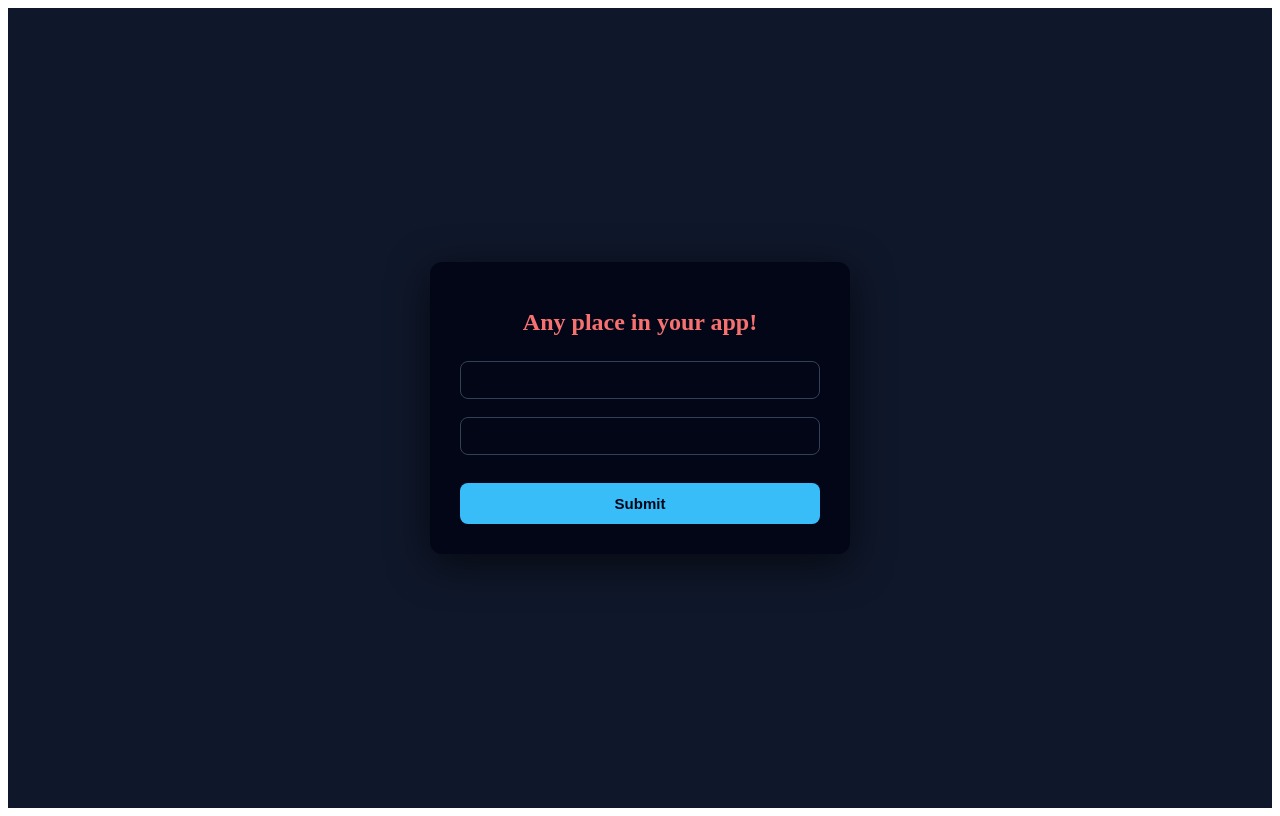
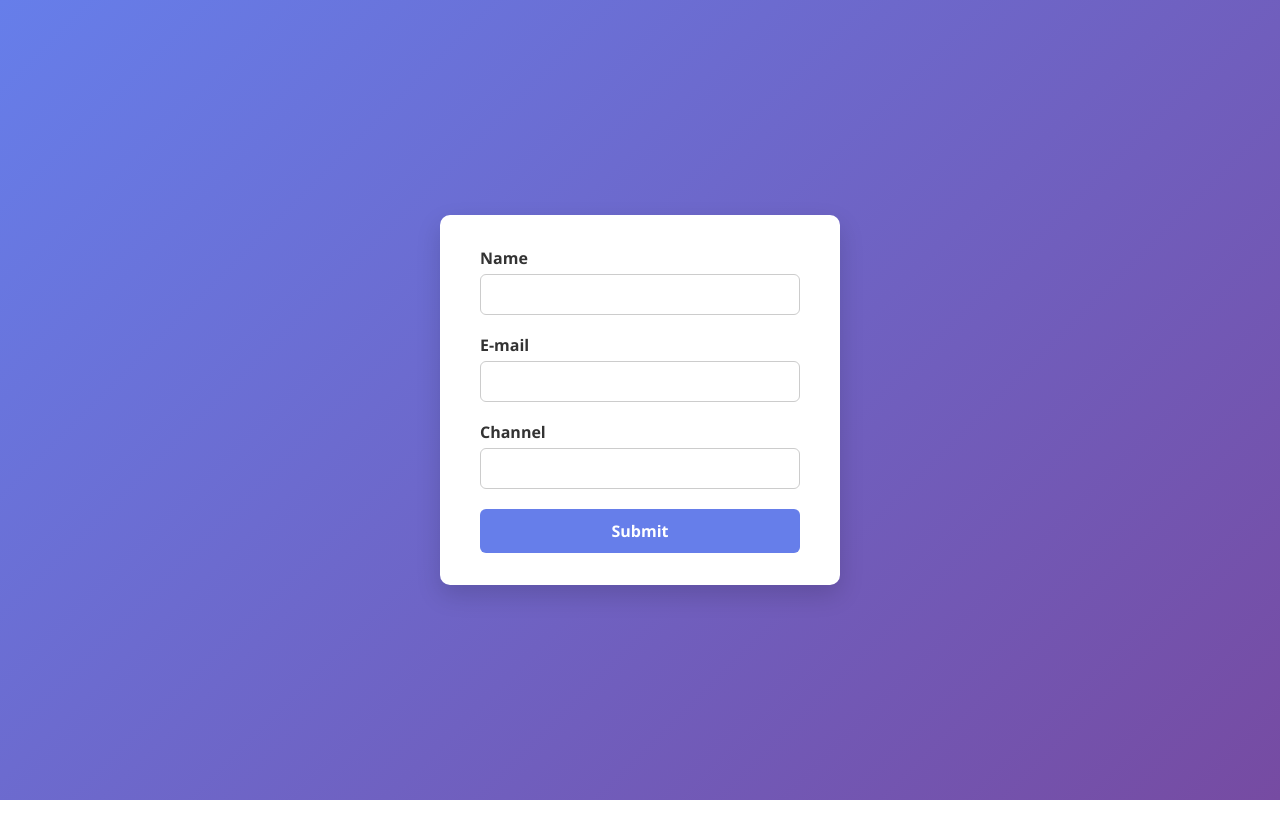
Before and after one commit to muhammedarshadtp/React-Formik, a React (Vite) app: page / in a window 1280 px wide. Built offline with nearby package versions, Linux system fonts and the light colour scheme.

Commit message:
create an new form and using formik

```diff
--- a/src/App.jsx
+++ b/src/App.jsx
@@ -1,12 +1,12 @@
-import Basic from "./components/Basic"
-import Basics from "./components/Basics"
+
+import YoutubeForm from "./components/YoutubeForm"
 
 function App() {
 
 
   return (
     <div className="from-section">
-      <Basics/>
+      <YoutubeForm/>
     </div>
   )
 }
--- a/src/components/Basic.jsx
+++ /dev/null
@@ -1,75 +0,0 @@
-import React from "react";
-import { Formik } from "formik";
-
-const Basic = () => (
-  <div className="formik">
-    <h1 className="h1">Anywhere in your app!</h1>
-    <Formik
-      initialValues={{ email: "", password: "" }}
-      validate={(values) => {
-        const errors = {};
-        if (!values.email) {
-          errors.email = "Required";
-        } else if (
-          !/^[A-Z0-9._%+-]+@[A-Z0-9.-]+\.[A-Z]{2,}$/i.test(values.email)
-        ) {
-          errors.email = "Invalid email address";
-        }
-        return errors;
-      }}
-      onSubmit={(values, { setSubmitting }) => {
-        setTimeout(() => {
-          alert(JSON.stringify(values, null, 2));
-          setSubmitting(false);
-        }, 400);
-      }}
-    >
-      {({
-        values,
-        errors,
-        touched,
-        handleChange,
-        handleBlur,
-        handleSubmit,
-        isSubmitting,
-        /* and other goodies */
-      }) => (
-        <form className="form" onSubmit={handleSubmit}>
-          <div className="form-group">
-            <label>Email</label>
-            <input
-              type="email"
-              name="email"
-              onChange={handleChange}
-              onBlur={handleBlur}
-              value={values.email}
-            />
-            {errors.email && touched.email && (
-              <span className="error">{errors.email}</span>
-            )}
-          </div>
-
-          <div className="form-group">
-            <label>Password</label>
-            <input
-              type="password"
-              name="password"
-              onChange={handleChange}
-              onBlur={handleBlur}
-              value={values.password}
-            />
-            {errors.password && touched.password && (
-              <span className="error">{errors.password}</span>
-            )}
-          </div>
-
-          <button type="submit" disabled={isSubmitting}>
-            {isSubmitting ? "Submitting..." : "Submit"}
-          </button>
-        </form>
-      )}
-    </Formik>
-  </div>
-);
-
-export default Basic;
--- a/src/components/Basics.jsx
+++ /dev/null
@@ -1,43 +0,0 @@
-// Render Prop
-import React from 'react';
-import { Formik, Form, Field, ErrorMessage } from 'formik';
-
-const Basics = () => (
-  <div className='formik'>
-    <h1 className='h1'>Any place in your app!</h1>
-    <Formik
-      initialValues={{ email: '', password: '' }}
-      validate={values => {
-        const errors = {};
-        if (!values.email) {
-          errors.email = 'Required';
-        } else if (
-          !/^[A-Z0-9._%+-]+@[A-Z0-9.-]+\.[A-Z]{2,}$/i.test(values.email)
-        ) {
-          errors.email = 'Invalid email address';
-        }
-        return errors;
-      }}
-      onSubmit={(values, { setSubmitting }) => {
-        setTimeout(() => {
-          alert(JSON.stringify(values, null, 2));
-          setSubmitting(false);
-        }, 400);
-      }}
-    >
-      {({ isSubmitting }) => (
-        <Form className='form'>
-          <Field type="email" name="email" />
-          <ErrorMessage className='error' name="email" component="div" />
-          <Field type="password" name="password" />
-          <ErrorMessage className='error' name="password" component="div" />
-          <button type="submit" disabled={isSubmitting}>
-            Submit
-          </button>
-        </Form>
-      )}
-    </Formik>
-  </div>
-);
-
-export default Basics;
--- /dev/null
+++ b/src/components/YoutubeForm.jsx
@@ -0,0 +1,50 @@
+import { useFormik } from "formik";
+
+const YoutubeForm = () => {
+  const formik = useFormik({
+    initialValues: {
+      name: "",
+      email: "",
+      channel: "",
+    },
+    onSubmit: values=>{
+        console.log('form data',values)
+    }
+  });
+
+  return (
+    <div>
+      <form onSubmit={formik.handleSubmit}>
+        <label htmlFor="name">Name</label>
+        <input
+          type="text"
+          id="name"
+          name="name"
+          onChange={formik.handleChange}
+          value={formik.values.name}
+        />
+        <label htmlFor="email">E-mail</label>
+        <input
+          type="email"
+          id="email"
+          name="email"
+          onChange={formik.handleChange}
+          value={formik.values.email}
+        />
+
+        <label htmlFor="channel">Channel</label>
+        <input
+          type="text"
+          id="channel"
+          name="channel"
+          onChange={formik.handleChange}
+          value={formik.values.channel}
+        />
+
+        <button type="submit">Submit</button>
+      </form>
+    </div>
+  );
+};
+
+export default YoutubeForm;
--- a/src/index.css
+++ b/src/index.css
@@ -1,95 +1,77 @@
-/* Page container */
-.from-section {
-  background: #0f172a;
-  min-height: 100vh;
+/* Reset & base styles */
+* {
+  box-sizing: border-box;
+  font-family: 'Segoe UI', Tahoma, Geneva, Verdana, sans-serif;
+}
+
+body {
+  background: linear-gradient(135deg, #667eea, #764ba2);
+  margin: 0;
+  padding: 0;
+}
+
+/* Container */
+div {
   display: flex;
   justify-content: center;
   align-items: center;
+  min-height: 100vh;
 }
 
-/* Card */
-.formik {
-  background: #020617;
-  width: 360px;
-  padding: 30px;
-  border-radius: 12px;
-  box-shadow: 0 10px 40px rgba(0, 0, 0, 0.6);
-}
-
-/* Heading */
-.h1 {
-  color: #f87171;
-  text-align: center;
-  margin-bottom: 25px;
-  font-size: 24px;
-}
-
-/* Form */
-.form {
-  display: flex;
-  flex-direction: column;
-  gap: 18px;
-}
-
-/* Input group */
-.form-group {
-  display: flex;
-  flex-direction: column;
-  gap: 6px;
+/* Form card */
+form {
+  background-color: #ffffff;
+  padding: 2rem 2.5rem;
+  border-radius: 10px;
+  width: 100%;
+  max-width: 400px;
+  box-shadow: 0 10px 25px rgba(0, 0, 0, 0.15);
 }
 
 /* Labels */
 label {
-  color: #e5e7eb;
-  font-size: 14px;
+  display: block;
+  margin-bottom: 0.3rem;
+  font-weight: 600;
+  color: #333;
 }
 
 /* Inputs */
 input {
-  padding: 10px 12px;
-  border-radius: 8px;
-  border: 1px solid #334155;
-  background: #020617;
-  color: #fff;
-  font-size: 14px;
-  outline: none;
-  transition: border 0.2s, box-shadow 0.2s;
+  width: 100%;
+  padding: 0.6rem 0.7rem;
+  margin-bottom: 1.2rem;
+  border-radius: 6px;
+  border: 1px solid #ccc;
+  font-size: 0.95rem;
+  transition: border-color 0.3s, box-shadow 0.3s;
 }
 
 input:focus {
-  border-color: #38bdf8;
-  box-shadow: 0 0 0 2px rgba(56, 189, 248, 0.3);
-}
-
-/* Error text */
-.error {
-  color: #f87171;
-  font-size: 12px;
+  outline: none;
+  border-color: #667eea;
+  box-shadow: 0 0 0 2px rgba(102, 126, 234, 0.2);
 }
 
 /* Button */
 button {
-  margin-top: 10px;
-  padding: 12px;
-  border-radius: 8px;
+  width: 100%;
+  padding: 0.7rem;
+  background-color: #667eea;
+  color: white;
+  font-size: 1rem;
+  font-weight: 600;
   border: none;
-  background: #38bdf8;
-  color: #020617;
-  font-size: 15px;
-  font-weight: 600;
+  border-radius: 6px;
   cursor: pointer;
-  transition: background 0.2s, transform 0.1s;
+  transition: background-color 0.3s, transform 0.2s;
 }
 
 button:hover {
-  background: #0ea5e9;
+  background-color: #5a67d8;
+  transform: translateY(-1px);
 }
 
 button:active {
-  transform: scale(0.98);
+  transform: translateY(0);
 }
-
-button:disabled {
-  background: #475569;
-  cursor: not-allowed;
-}
```
